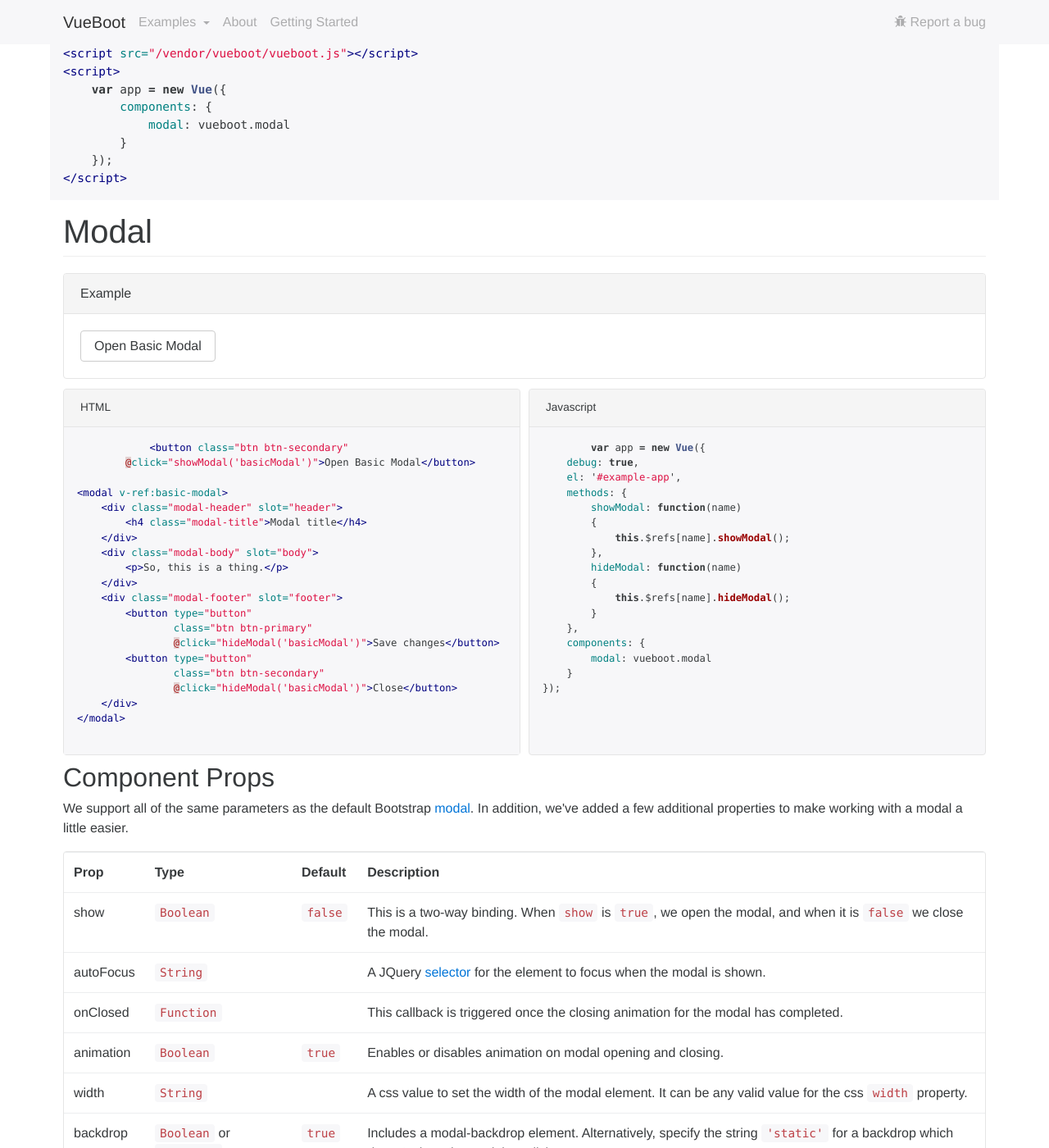
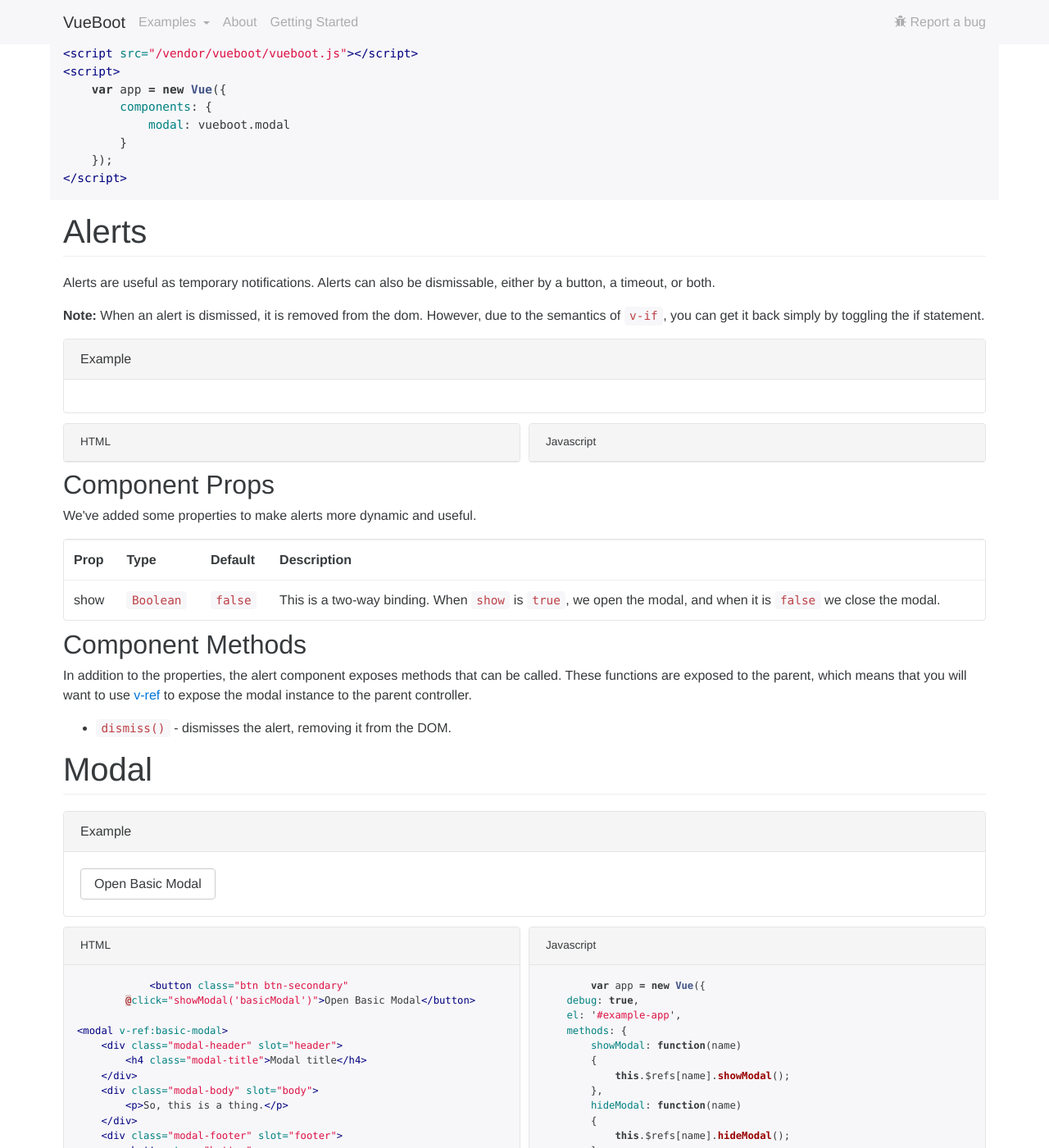
Before and after one commit to Morgul/vueboot, a Jekyll site: the page built from index.html, in a window 1280 px wide and 1400 px high, scrolled down 2026 px. Shown: the whole window at 82% size. Built offline with Jekyll 4.4.1, drawn with Linux system fonts in a browser that asks for light colours; nearby versions of some CDN libraries.

Commit message:
initial documentation on alert.

```diff
--- /dev/null
+++ b/components/alert.html
@@ -0,0 +1,57 @@
+<a class="anchor" id="modal"></a>
+<div class="page-header">
+    <h1>Alerts</h1>
+</div>
+
+<p>Alerts are useful as temporary notifications. Alerts can also be dismissable, either by a button, a timeout, or both.</p>
+<p><b>Note:</b> When an alert is dismissed, it is removed from the dom. However, due to the semantics of <code>v-if</code>, you can get it back simply by toggling the if statement.</p>
+
+<div class="card">
+    <div class="card-header">Example</div>
+    <div class="card-block">
+    </div>
+</div>
+<div class="example-row">
+    <div class="example card" style="font-size: .85rem;">
+        <div class="card-header">HTML</div>
+        {% highlight html %}
+        {% endhighlight %}
+    </div>
+    <div class="example card" style="font-size: .85rem;">
+        <div class="card-header">Javascript</div>
+        {% highlight javascript %}
+        {% endhighlight %}
+    </div>
+</div>
+
+<h2>Component Props</h2>
+<p>
+    We've added some properties to make alerts more dynamic and useful.
+</p>
+<div class="card">
+    <table class="table">
+        <tr>
+            <th>Prop</th>
+            <th>Type</th>
+            <th>Default</th>
+            <th>Description</th>
+        </tr>
+        <tr>
+            <td>show</td>
+            <td><code>Boolean</code></td>
+            <td><code>false</code></td>
+            <td>This is a two-way binding. When <code>show</code> is <code>true</code>, we open the modal, and when it is <code>false</code> we close the modal.</td>
+        </tr>
+    </table>
+</div>
+<h2>Component Methods</h2>
+<p>
+    In addition to the properties, the alert component exposes methods that can be called. These functions are exposed to
+    the parent, which means that you will want to use <a href="http://rc.vuejs.org/guide/components.html#Child_Component_Refs">v-ref</a>
+    to expose the modal instance to the parent controller.
+</p>
+<ul>
+    <li>
+        <code>dismiss()</code> - dismisses the alert, removing it from the DOM.
+    </li>
+</ul>
--- a/index.html
+++ b/index.html
@@ -11,6 +11,7 @@ layout: site
     <section>{% include_relative sections/gettingStarted.html %}</section>
 
     <!-- Components -->
+    <section>{% include_relative components/alert.html %}</section>
     <section>{% include_relative components/modal.html %}</section>
 </div>
 
```
